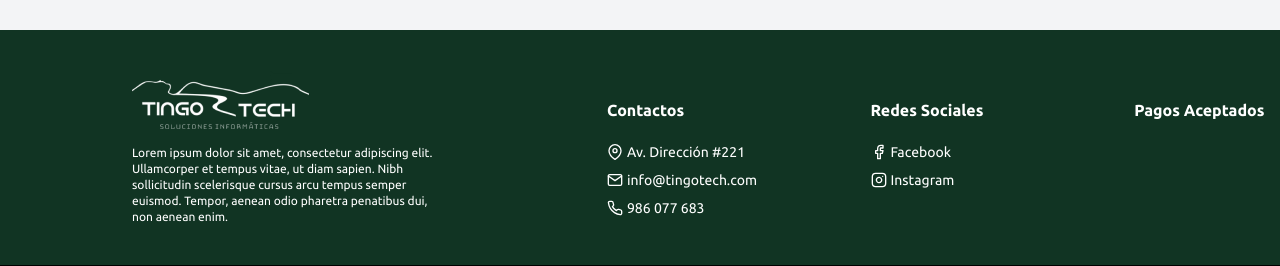
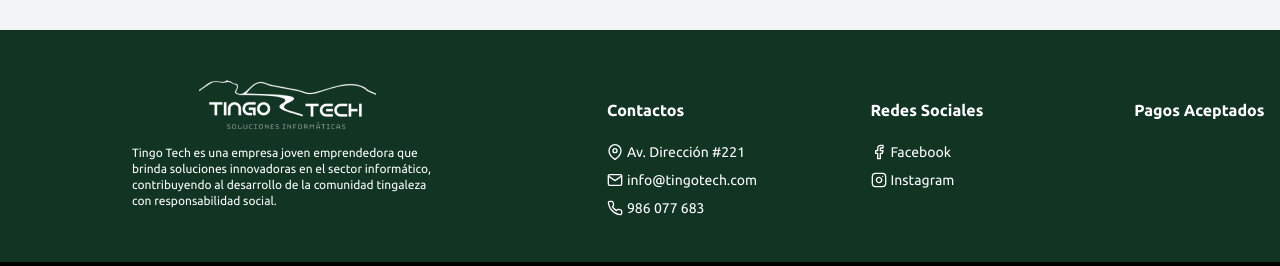
Before and after one commit to wasi-lat/tingotech, a Next.js app: page / in a window 1280 px wide. Shown: the part 6479-6745 px from the top of the page. Built offline with nearby package versions, Linux system fonts and the light colour scheme.

Commit message:
ADD: message footer & center

```diff
--- a/components/shared/footer.js
+++ b/components/shared/footer.js
@@ -6,13 +6,13 @@ export default function Footer() {
   return (
     <footer className="text-white" style={{backgroundColor: '#113423'}}>
       <div className="container mx-auto flex flex-col md:flex-row pt-10 pb-10">
-        <div className="w-full md:w-4/12 px-5 md:mx-28">
+        <div className="flex flex-col items-center w-full md:w-4/12 px-5 md:mx-28">
           <img className="pb-4" src="/img/logo.png" alt="Logo TingoTech" />
           <p className="text-xs">
-            Lorem ipsum dolor sit amet, consectetur adipiscing elit. Ullamcorper
-            et tempus vitae, ut diam sapien. Nibh sollicitudin scelerisque cursus
-            arcu tempus semper euismod. Tempor, aenean odio pharetra penatibus
-            dui, non aenean enim.
+            Tingo Tech es una empresa joven emprendedora que brinda
+            soluciones innovadoras en el sector informático,
+            contribuyendo al desarrollo de la comunidad tingaleza
+            con responsabilidad social.
           </p>
         </div>
 
```
